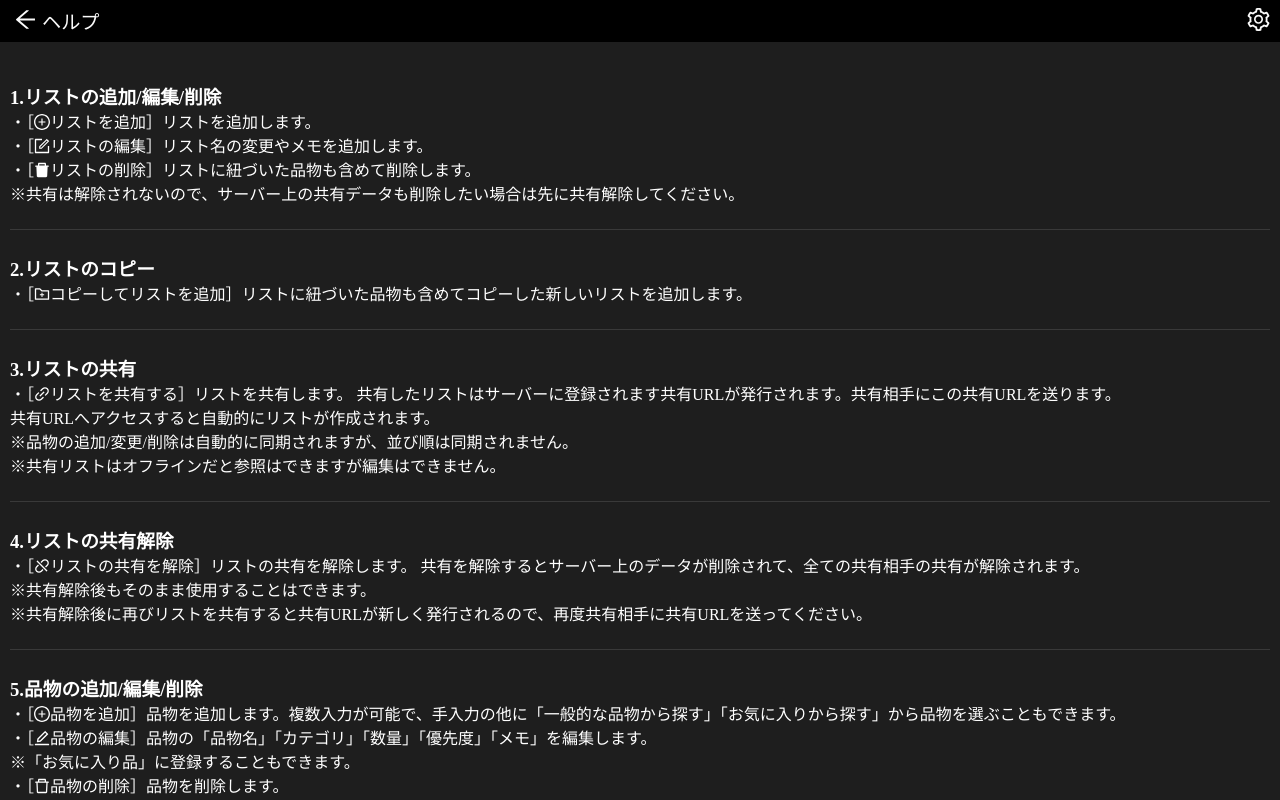
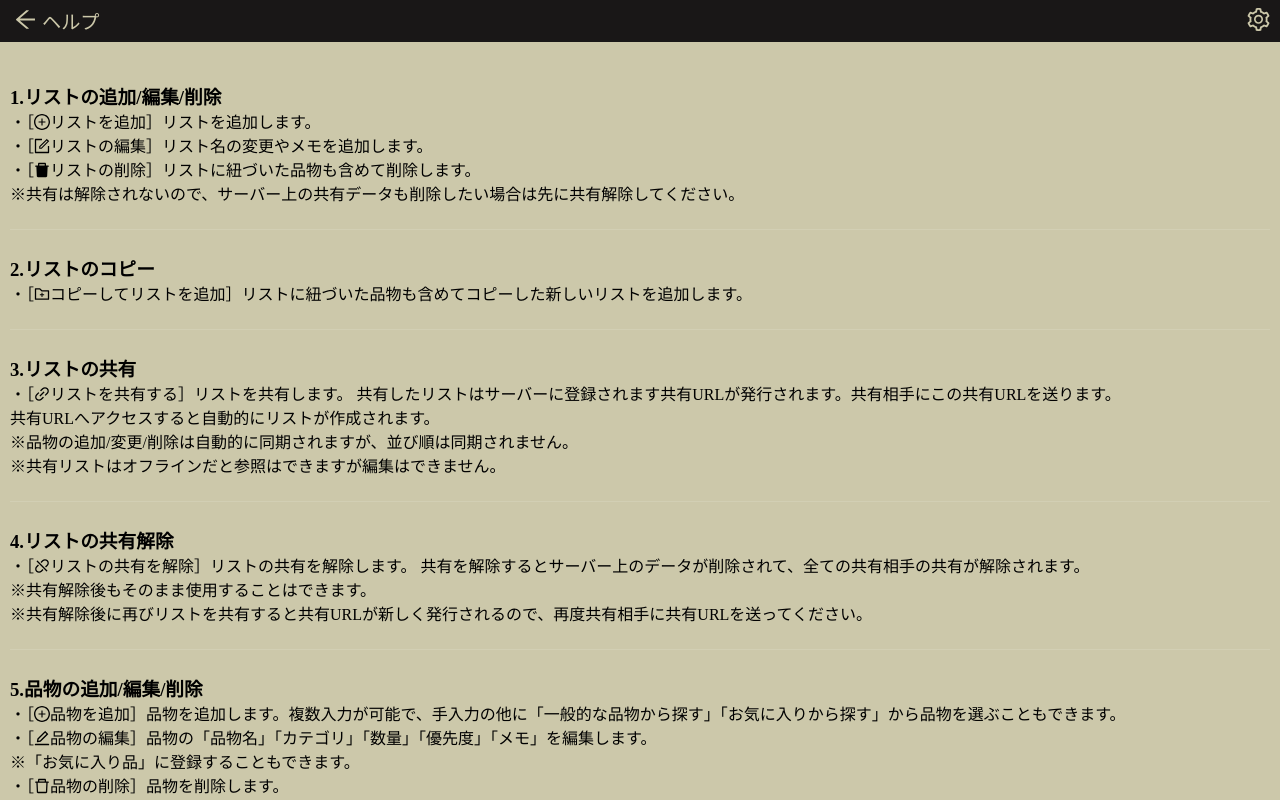
Before and after one commit to kutarkutakuta/memory-cart, a Next.js app: page /help in a window 1280 px wide. Shown: the top 800 px of the page. Built offline with nearby package versions, Linux system fonts and the light colour scheme; no server answers.

Commit message:
デフォルトをモダンに

```diff
--- a/src/components/Menu/SettingMenu/SettingMenu.tsx
+++ b/src/components/Menu/SettingMenu/SettingMenu.tsx
@@ -57,10 +57,10 @@
             <Select
               placeholder="テーマカラー"
               options={[
+                { value: "modern", label: "モダン" },
                 { value: "dark", label: "ダーク" },
                 { value: "light", label: "ライト" },
                 { value: "green", label: "グリーン" },
-                { value: "modern", label: "モダン" },
               ]}
               value={appSetting?.theme}
               onChange={(e) => updateSetting({ theme: e })}
--- a/src/components/Menu/ShareInfoMenu/ShareInfoMenu.tsx
+++ b/src/components/Menu/ShareInfoMenu/ShareInfoMenu.tsx
@@ -31,7 +31,7 @@
             }
             readOnly
             bordered={false}
-            style={{ color: "#000", backgroundColor: "#323232" }}
+            style={{ color: "#000", backgroundColor: "gray" }}
           />
           <Button
             onClick={() => {
--- a/src/pages/_document.tsx
+++ b/src/pages/_document.tsx
@@ -5,12 +5,14 @@
 
 const MyDocument = () => (
   <Html lang="ja">
-    <Head>
-      <meta title="Memory Cart"></meta>
+    <Head title="Memory Cart">
+
+      <meta charSet="utf-8" />
       <meta
         name="description"
-        content="買い物リストをメモしたり共有したり。面倒な登録は一切不要ですぐ使えます。"
+        content="買い物リストをメモしたり共有したり。面倒な登録が一切不要ですぐ使えます。"
       />
+      <meta name="viewport" content="width=device-width, initial-scale=1" />
       {/* <!-- Facebook:カード用--> */}
       <meta property="og:url" content="https://okaimono.onrender.com" />
       <meta property="og:type" content="website" />
--- a/src/styles/globals.scss
+++ b/src/styles/globals.scss
@@ -5,6 +5,16 @@
     "Roboto Mono", "Oxygen Mono", "Ubuntu Monospace", "Source Code Pro",
     "Fira Mono", "Droid Sans Mono", "Courier New", monospace;
 
+  --foreground-color: #000000;
+  --background-color: #ccc8aa;
+
+  --header-color: #ccc8aa;
+  --header-background-color: #191717;
+
+  --sub-header-color: #dcd8ba;
+  --sub-header-background-color: #7d7c7c;
+}
+:root[theme="dark"] {
   --foreground-color: #ffffff;
   --background-color: #1e1e1e;
 
@@ -28,24 +38,13 @@
 
 :root[theme="green"] {
   --foreground-color: #000000;
-  --background-color: #D0E7D2;
+  --background-color: #d0e7d2;
 
   --header-color: #f6eacf;
-  --header-background-color: #79AC78;
+  --header-background-color: #79ac78;
 
   --sub-header-color: #1e1e1e;
-  --sub-header-background-color: #B0D9B1;
-}
-
-:root[theme="modern"] {
-  --foreground-color: #000000;
-  --background-color: #CCC8AA;
-
-  --header-color: #CCC8AA;
-  --header-background-color: #191717;
-
-  --sub-header-color: #DCD8BA;
-  --sub-header-background-color: #7D7C7C;
+  --sub-header-background-color: #b0d9b1;
 }
 
 * {
@@ -103,16 +102,15 @@
   color: inherit;
   text-decoration: none;
 }
-.ant-drawer-header{
+.ant-drawer-header {
   background-color: var(--sub-header-background-color);
   * {
     color: var(--sub-header-color);
   }
 }
-.ant-drawer-body{
+.ant-drawer-body {
   color: var(--foreground-color);
   background: var(--background-color);
-
 }
 
 @media (prefers-color-scheme: dark) {
```
